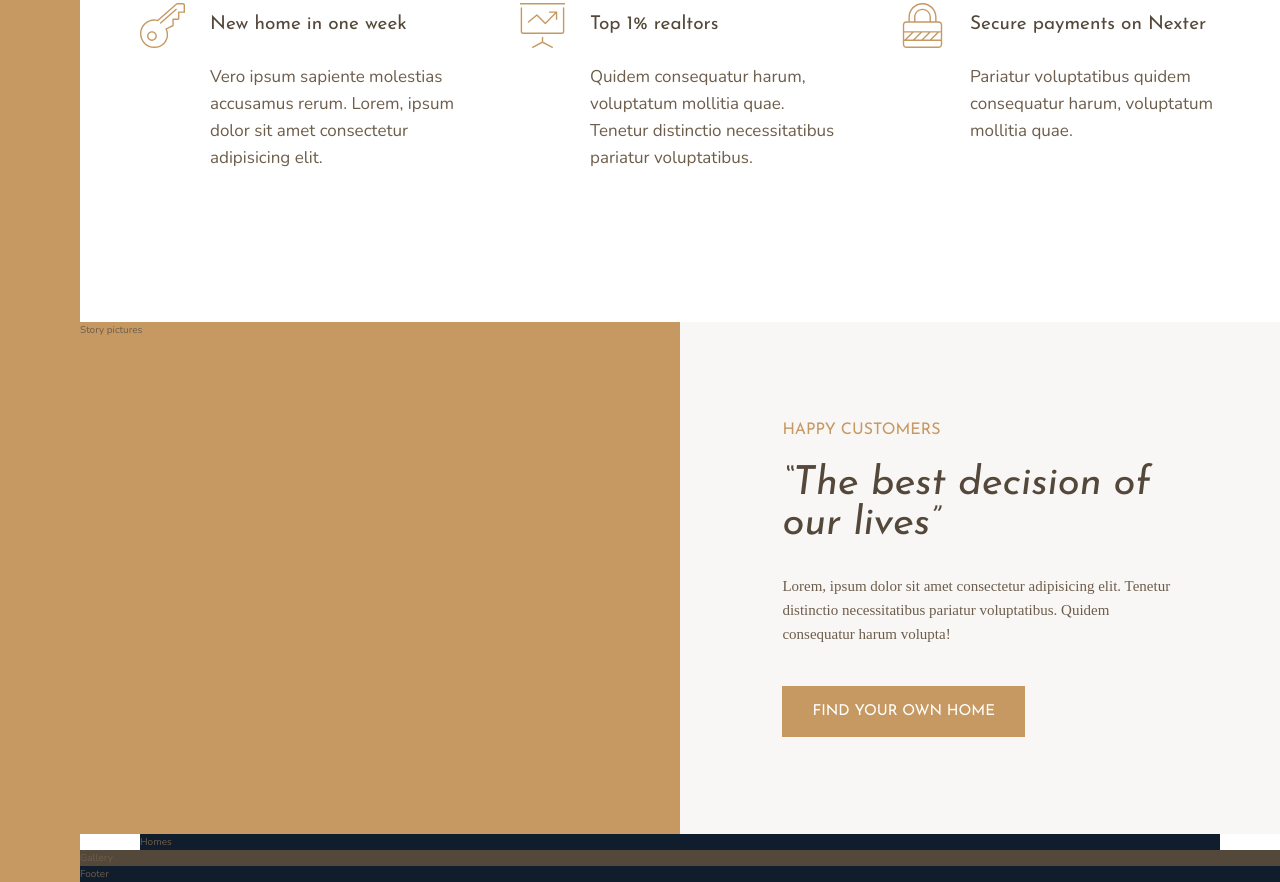
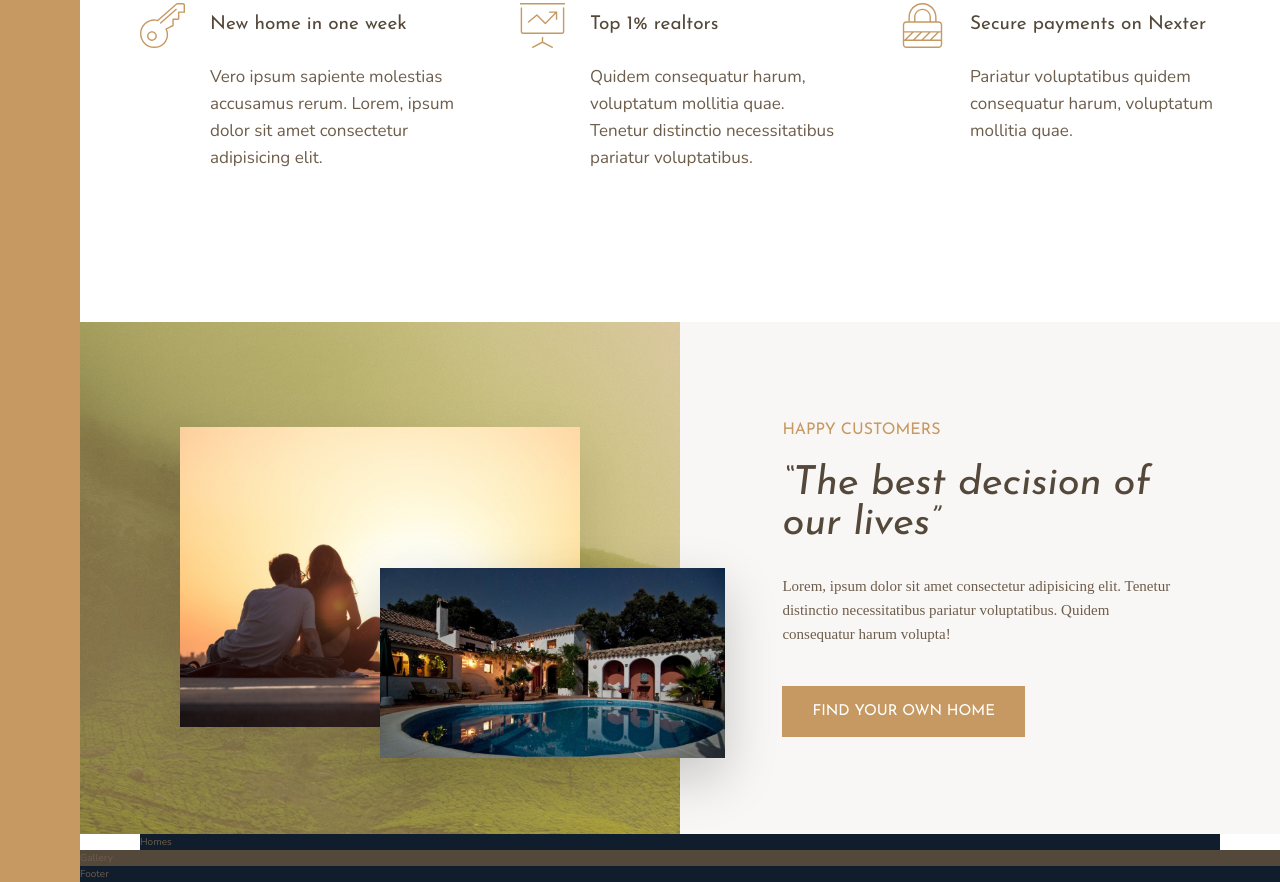
Before and after one commit to Malaxor/Advanced_CSS_and_Sass, a website: page Nexter/index.html in a window 1280 px wide. Shown: the part 1016-1898 px from the top of the page. Drawn offline with nearby package versions, Linux system fonts and the light colour scheme.

Commit message:
Nexter: story section (part 1)

```diff
--- a/Nexter/index.html
+++ b/Nexter/index.html
@@ -64,7 +64,8 @@
       </div>
     </section>
     <div class="story__pictures">
-      Story pictures
+      <img src="img/story-1.jpeg" alt="couple with new house" class="story__img--1">
+      <img src="img/story-2.jpeg" alt="new house" class="story__img--2">
     </div>
     <div class="story__content">
       <h3 class="heading-3 mb-sm">Happy Customers</h3>
--- a/Nexter/sass/components/_story.scss
+++ b/Nexter/sass/components/_story.scss
@@ -1,7 +1,26 @@
 .story {
   &__pictures {
     background-color: $color-primary;
+    background-image: linear-gradient(
+      rgba($color-primary, .5), rgba($color-primary, .5)),
+      url(../img/back.jpg);
     grid-column: full-start / col-end 4;
+    display: grid;
+    grid-template-rows: repeat(6, 1fr);
+    grid-template-columns: repeat(6, 1fr);
+    align-items: center;
+  }
+  &__img--1 {
+    width: 100%;
+    grid-column: 2 / span 4;
+    grid-row: 2 / span 4;
+    box-shadow: 0 2rem 5rem rgba(0, 0, 0, 0.1);
+  }
+  &__img--2 {
+    width: 115%;
+    grid-area: 4 / 4 / 6 / 7;
+    z-index: 3;
+    box-shadow: 0 2rem 5rem rgba(0, 0, 0, 0.2);
   }
   &__content {
     background-color: $color-grey-light-1;
```
Also changed, not shown: Nexter/css/style.css, 1 other file.
